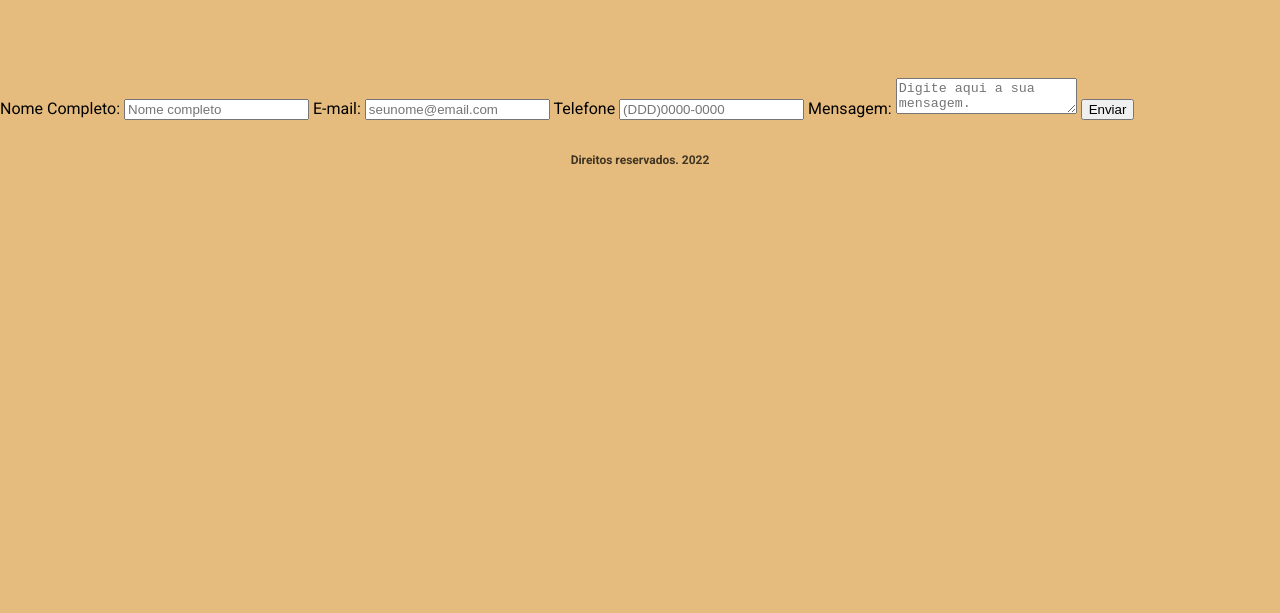
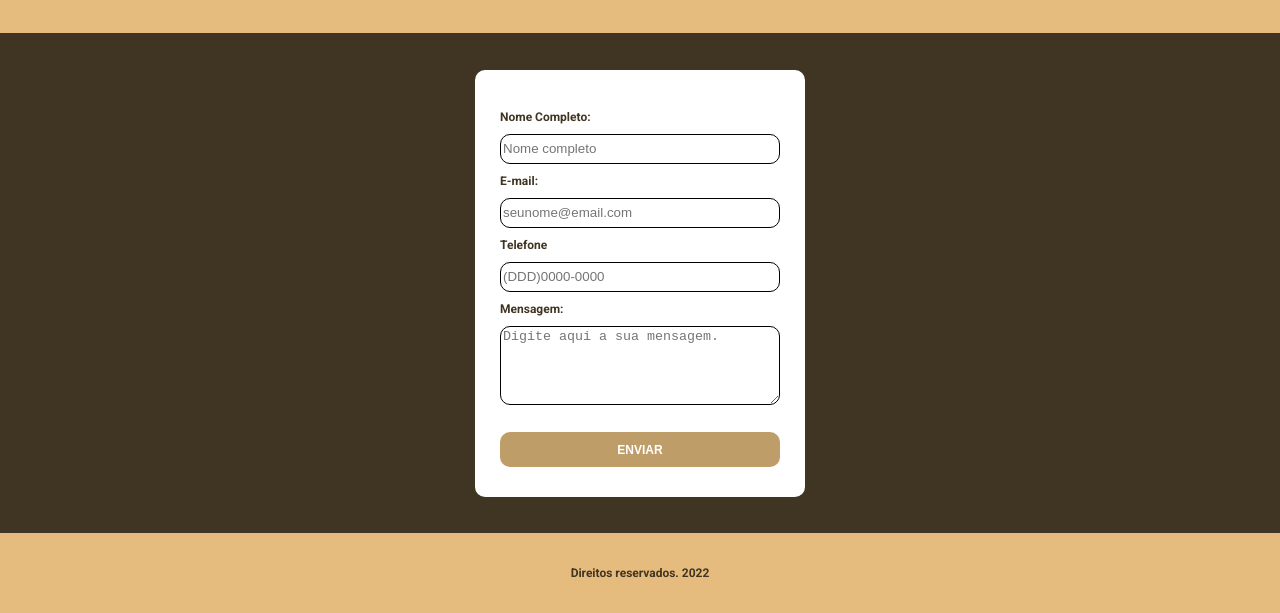
Before and after one commit to melissasilveira/desafio-html, a plain HTML site: page index.html in a window 1280 px wide. Shown: the part 1214-1827 px from the top of the page. Before the commit the page ends 1414 px from the top, so only its background shows below. Drawn offline with Linux system fonts and the light colour scheme.

Commit message:
css ok, menu hamburguer em produção

```diff
--- a/index.html
+++ b/index.html
@@ -36,6 +36,7 @@
           </p>
         </div>
       </div>
+      <div class="menu-mobile" id="menu-mobile"></div>
     </header>
     <main>
       <section class="gallery">
@@ -58,8 +59,8 @@
           </div>
         </div>
       </section>
-      <div>
-        <form>
+      <section class="contact-section">
+        <form class="contact-form">
           <label for="name">Nome Completo:</label>
           <input
             type="text"
@@ -84,11 +85,12 @@
           <label for="message">Mensagem:</label>
           <textarea
             name="message"
+            id="message"
             placeholder="Digite aqui a sua mensagem."
           ></textarea>
-          <button type="submit">Enviar</button>
+          <button type="submit" class="submit-btn">ENVIAR</button>
         </form>
-      </div>
+      </section>
     </main>
     <footer>
       <p>Direitos reservados. 2022</p>
--- a/main.js
+++ b/main.js
@@ -0,0 +1,7 @@
+window.onload = () => {
+  const hamburgerMenu = document.querySelector('.hamburger')
+  hamburgerMenu.addEventListener('click', () => {
+    let hamburger = document.getElementById('menu-mobile')
+    hamburger.style.display = 'block'
+  })
+}
--- a/styles.css
+++ b/styles.css
@@ -20,13 +20,13 @@
   max-width: 930px;
   margin-left: auto;
   margin-right: auto;
+  margin-bottom: 40px;
 }
 
 .photos {
   display: flex;
   flex-direction: column-reverse;
   justify-content: center;
-  padding-top: 85px;
   padding-bottom: 5px;
   align-items: center;
 }
@@ -59,6 +59,7 @@
 .links {
   display: none;
 }
+
 .logo {
   justify-self: flex-start;
   width: 53px;
@@ -99,6 +100,83 @@
   padding-top: 0;
 }
 
+.contact-section {
+  background-color: #403423;
+  height: 500px;
+  display: flex;
+  justify-content: center;
+  align-items: center;
+  align-content: center;
+}
+
+.contact-form {
+  display: flex;
+  flex-direction: column;
+  align-content: center;
+  align-items: stretch;
+  justify-content: flex-start;
+  text-align: justify;
+  font-style: normal;
+  font-weight: bold;
+  font-size: 12px;
+  line-height: 14px;
+  color: #403423;
+  width: 330px;
+  height: 427px;
+  left: 15px;
+  top: 35px;
+  background-color: #ffffff;
+  border-radius: 10px;
+  padding: 25px;
+  padding-top: 40px;
+  gap: 10px;
+}
+
+#name,
+#email,
+#phone {
+  width: 280px;
+  height: 30px;
+  left: 40px;
+  top: 96px;
+  background: #ffffff;
+  border: 1px solid #000000;
+  box-sizing: border-box;
+  border-radius: 10px;
+}
+
+#message {
+  width: 280px;
+  height: 80px;
+  left: 40px;
+  top: 300px;
+  background: #ffffff;
+  border: 1px solid #000000;
+  box-sizing: border-box;
+  border-radius: 10px;
+}
+
+button {
+  width: 280px;
+  height: 35px;
+  left: 40px;
+  top: 405px;
+  background-color: #bf9d69;
+  border-radius: 10px;
+  border: none;
+  font-style: normal;
+  font-weight: bold;
+  font-size: 12px;
+  line-height: 14px;
+  color: #ffffff;
+  margin-top: 17px;
+  margin-bottom: 5px;
+}
+
+button:hover {
+  background-color: #403423;
+}
+
 footer {
   display: flex;
   justify-content: center;
@@ -109,6 +187,16 @@
   font-size: 12px;
   background-color: #e6bc7e;
   color: #403423;
+}
+
+.menu-mobile {
+  display: none;
+  background-color: #040404;
+  height: 100vh;
+  width: 100%;
+  position: fixed;
+  top: 0;
+  left: 0;
 }
 
 @media only screen and (min-width: 480px) {
```
